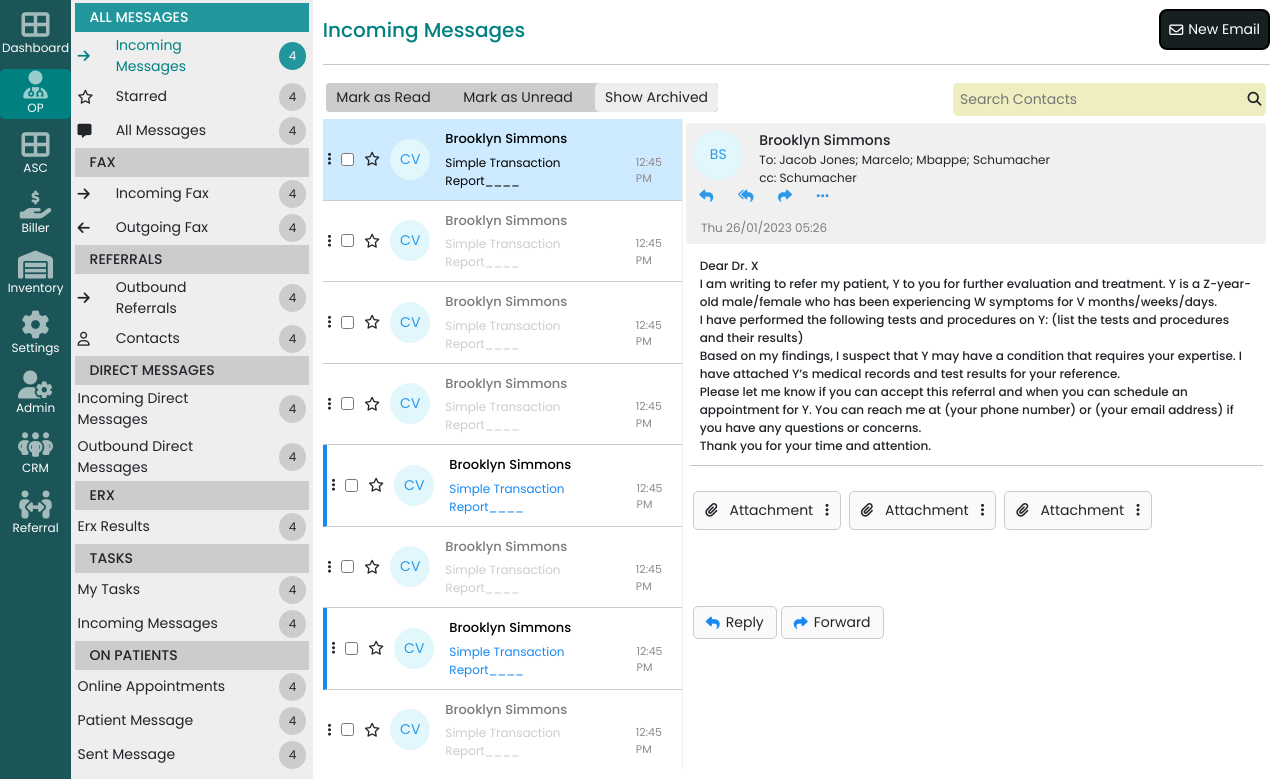
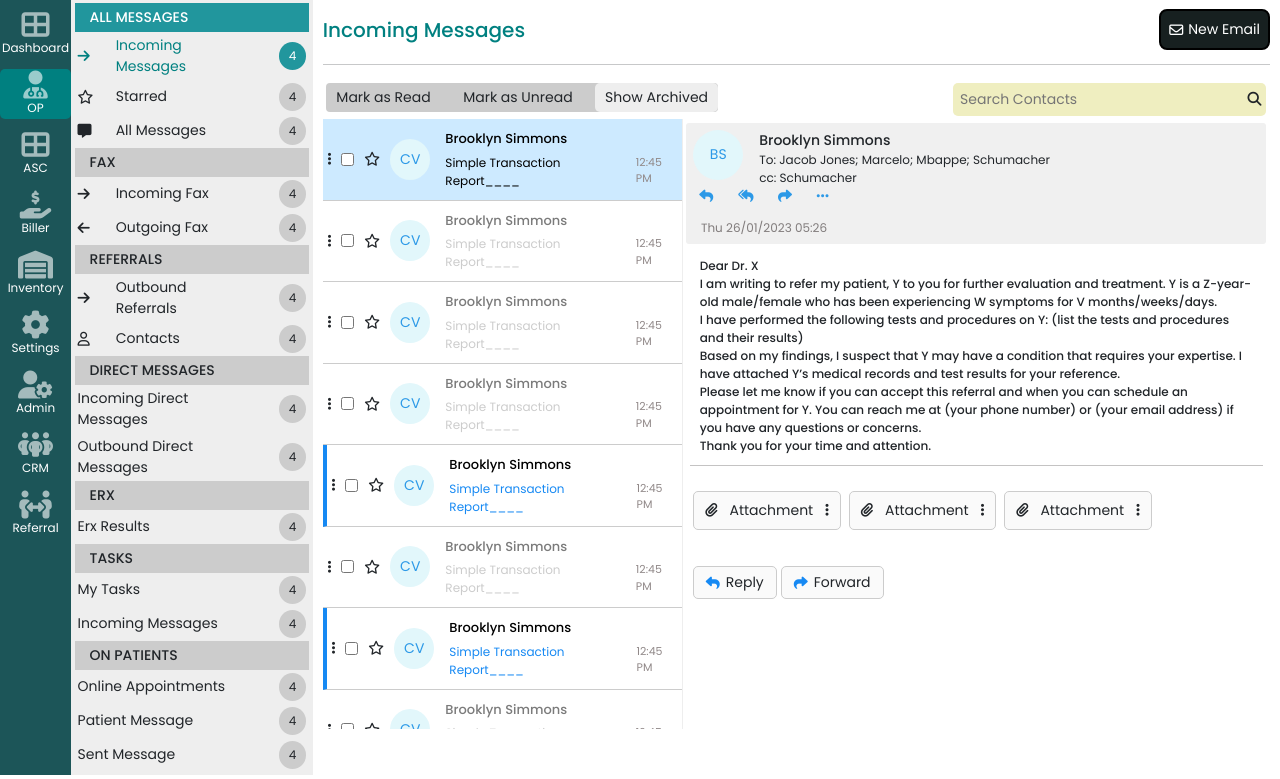
Before and after one commit to premk378/mailbox, a plain HTML site: page index.html in a window 1280 px wide. Shown: the part 61-840 px from the top of the page. Drawn offline with Linux system fonts and the light colour scheme.

Commit message:
height change

```diff
--- a/index.html
+++ b/index.html
@@ -72,7 +72,7 @@
       </div>
       <div class="app-container">
         <div class="folders-bar">
-          <div class="col-md-3 p-1 folders">
+          <div class="p-1 folders d-sm-none d-md-block">
             <!-- All Messages-->
             <div class="folder-name active">ALL MESSAGES</div>
             <div class="folder-item active row">
@@ -249,7 +249,7 @@
                 </div>
                 <!--Other dummy emails inserted by javascript-->
               </div>
-              <div id="reader" class="p-1 position-relative">
+              <div id="reader" class="p-1 position-relative d-xs-none d-sm-none d-md-block">
                 <div class="row email-info p-2">
                   <div class="col-md-1 image d-flex align-items-center justify-content-center">BS</div>
                   <div class="col-md-8 col-sm-3 metadata">
--- a/mailbox.css
+++ b/mailbox.css
@@ -207,10 +207,11 @@
 }
 
 #emails {
-    max-height: 650px;
+    max-height: calc(100vh - 190px);
     overflow-y: scroll;
     border-right: 1px solid #eee;
     flex-basis: 38%;
+    flex-wrap: wrap;
 }
 
 #reader {
@@ -255,7 +256,6 @@
 }
 
 .email .user-img {
-    background-color: #cccccc;
     border-radius: 50%;
     background-color: #e2f7fb;
     padding: 10px;
@@ -369,3 +369,9 @@
     margin-right: 6px;
     color: #1689f3;
 }
+
+@media screen and (max-width: 479px) {
+	#emails{
+		flex-basis: 100% !important;
+	}
+}
```
